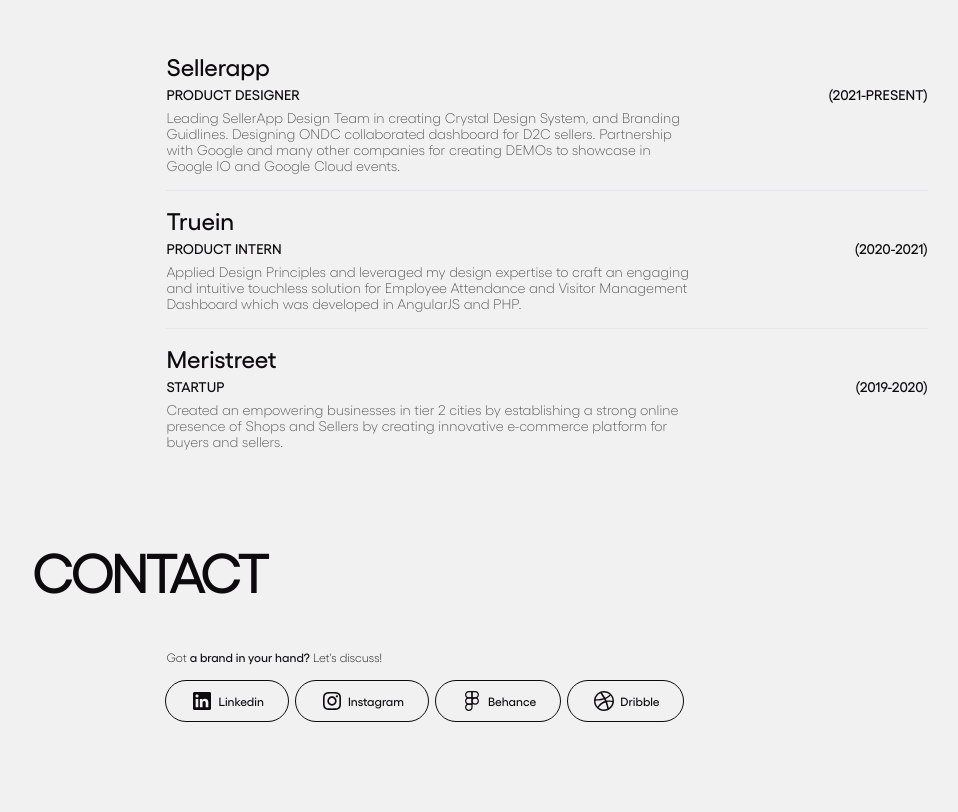
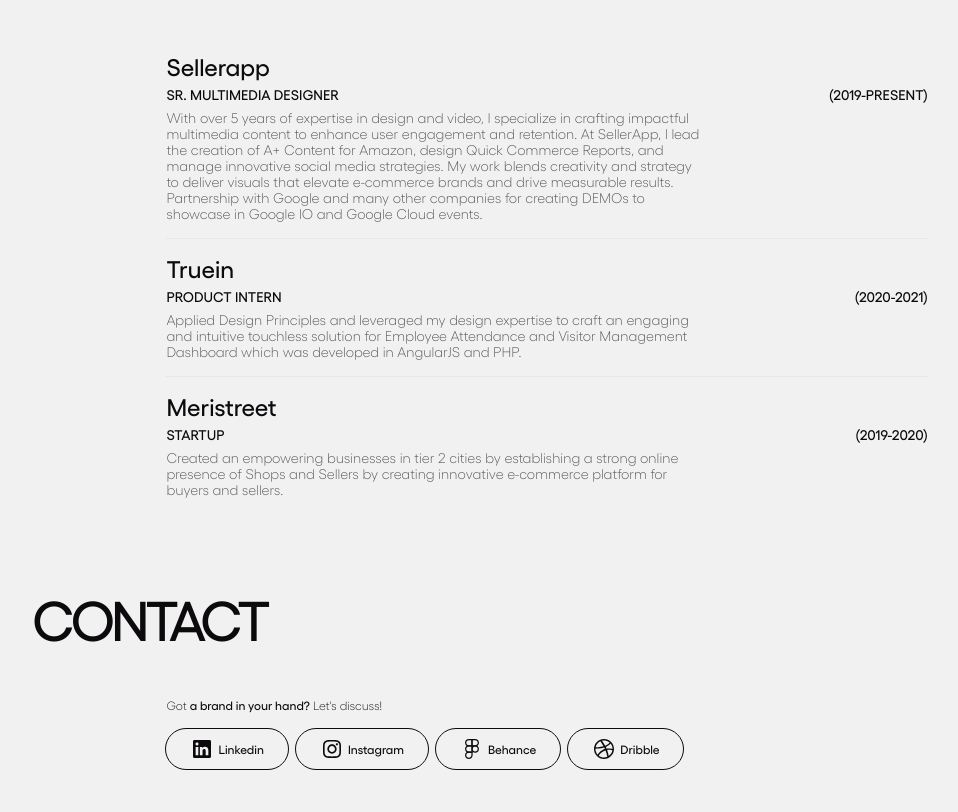
Before and after one commit to designerkrishna/designerkrishna.github.io, a plain HTML site: page index.html in a window 1280 px wide. Shown: the part 2054-2866 px from the top of the page, without its empty margins (160-1118 px from the left). Drawn offline with nearby package versions, Linux system fonts and the light colour scheme.

Commit message:
Update index.html

```diff
--- a/index.html
+++ b/index.html
@@ -234,13 +234,15 @@
                 <div class="mt-14 text-[14px] leading-[16px] text-left ml-[15%]">
                     <div class="font-gellixMedium text-[24px] leading-[25px]">Sellerapp</div>
                     <div class="mt-2 font-gellixMedium flex flex-row justify-between uppercase">
-                        <div>Product Designer</div>
-                        <div>(2021-Present)</div>
+                        <div>Sr. Multimedia Designer</div>
+                        <div>(2019-Present)</div>
                     </div>
                     <div class="mt-2 text-dark/70 w-[70%]">
-                        Leading SellerApp Design Team in creating Crystal Design System, and Branding Guidlines.
-                        Designing ONDC collaborated dashboard for D2C sellers. Partnership with Google and many other
-                        companies for creating DEMOs to showcase in Google IO and Google Cloud events.
+                        With over 5 years of expertise in design and video, I specialize in crafting impactful multimedia content to enhance user engagement
+			and retention. At SellerApp, I lead the creation of A+ Content for Amazon, design Quick Commerce Reports,
+			and manage innovative social media strategies. My work blends creativity and strategy to deliver visuals that
+			elevate e-commerce brands and drive measurable results.
+                        Partnership with Google and many other companies for creating DEMOs to showcase in Google IO and Google Cloud events.
                     </div>
                     <div class="my-4">
                         <hr />
```
